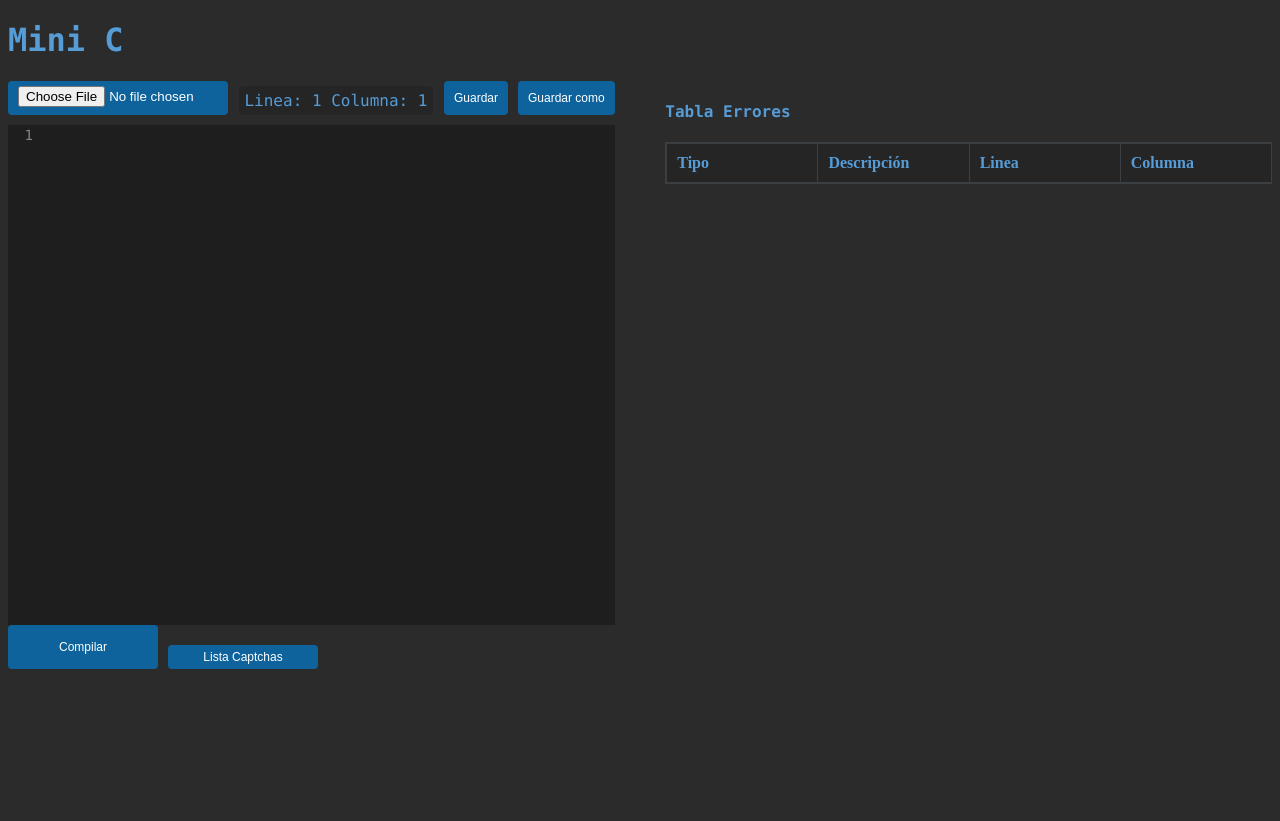
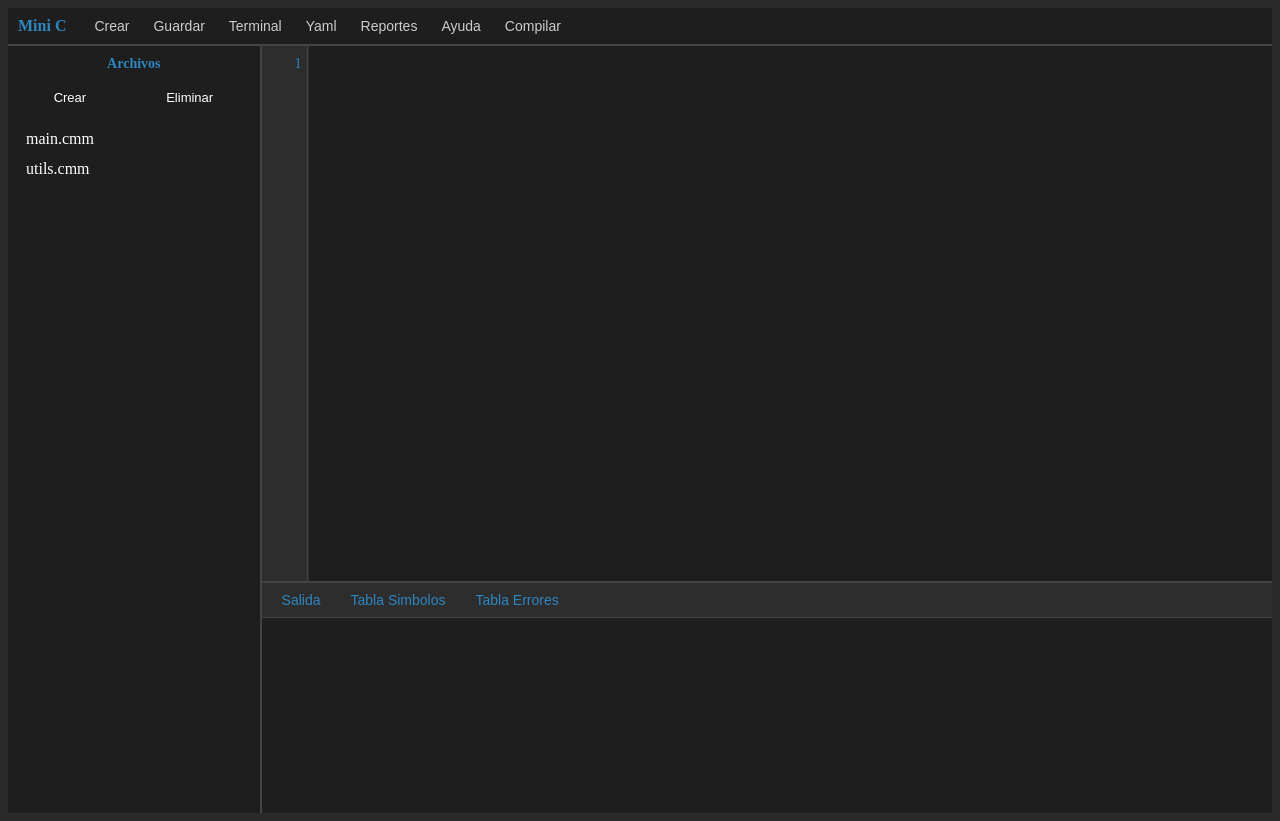
Before and after one commit to Marco131-xel/Mini_C, an Angular app in the folder App_Mini/: page / in a window 1280 px wide. Before the commit the page ends 800 px from the top, so only its background shows below. Built offline with nearby package versions, Linux system fonts and the light colour scheme.

Commit message:
nuevo diseño al editor

```diff
--- a/App_Mini/src/app/ide/ide.component.css
+++ b/App_Mini/src/app/ide/ide.component.css
@@ -1,236 +1,233 @@
-body {
-    background-color: #1e1e1e;
-    color: #d4d4d4;
-    font-family: Consolas, 'Courier New', monospace;
-    margin: 0;
-    padding: 20px;
-  }
+/* GENERAL */
+body, html {
+  margin: 0;
+  padding: 0;
+  height: 100%;
+  font-family: 'Segoe UI', sans-serif;
+  background-color: #1e1e1e;
+  color: #ccc;
+  overflow: hidden;
+}
 
-  h1, h3, h4 {
-    color: #569cd6;
-    font-family: Consolas, 'Courier New', monospace;
-  }
+/* BOTONES GENERALES */
+button {
+  background-color: transparent;
+  color: #ccc;
+  border: none;
+  padding: 4px 8px;
+  margin-right: 8px;
+  cursor: pointer;
+  font-size: 14px;
+}
 
-  /* Contenedor principal dividido en dos secciones (izquierda y derecha) */
-  .main-container {
-    display: flex;
-    justify-content: space-between;
-  }
+button:hover {
+  color: #fff;
+}
 
-  /* Columna izquierda */
-  .left-container {
-    width: 48%;
-    display: flex;
-    flex-direction: column;
-  }
+/* BARRA SUPERIOR */
+.top-bar {
+  display: flex;
+  align-items: center;
+  padding: 6px 10px;
+  background-color: #1e1e1e;
+  border-bottom: 1px solid #444;
+  font-size: 14px;
+}
 
-  /* Botones de inicio */
-  .file-buttons {
-    display: flex;
-    justify-content: space-between;
-    margin-bottom: 10px;
-  }
+.top-bar h2 {
+  margin: 0 20px 0 0;
+  font-size: 16px;
+  color: #2e86c1;
+}
 
-  .file-buttons input[type="file"] {
-    background-color: #0e639c;
-    color: white;
-    border: none;
-    padding: 5px 10px;
-    border-radius: 4px;
-    cursor: pointer;
-    transition: background-color 0.2s ease-in-out;
-    width: auto;
-    max-width: 200px;
-  }
+/* CONTENEDOR PRINCIPAL */
+.main-wrapper {
+  display: flex;
+  height: calc(100vh - 32px); /* Altura ajustada de la barra superior */
+}
 
-  .file-buttons input[type="file"]:hover {
-    background-color: #1177bb;
-  }
+/* PANEL IZQUIERDO */
+.left-panel {
+  width: 20%;
 
-  .save-buttons {
-    display: flex;
-    gap: 10px;
-  }
+  background-color: #1e1e1e;
+  padding: 10px;
+  box-sizing: border-box;
+  border-right: 1px solid #444;
+  border-top: 1px solid #444;
+}
 
-  .save-buttons button {
-    background-color: #0e639c;
-    color: white;
-    border: none;
-    padding: 5px 10px;
-    border-radius: 4px;
-    font-size: 12px;
-    cursor: pointer;
-    transition: background-color 0.2s ease-in-out;
-    width: auto;
-    max-width: 100px;
-  }
+.left-panel h3 {
+  margin-top: 0;
+  color: #2e86c1;
+  font-size: 14px;
+  text-align: center;
+}
 
-  .save-buttons button:hover {
-    background-color: #1177bb;
-  }
+.left-panel button {
+  width: 100%;
+  margin-bottom: 5px;
+  background-color: #2d2d2d;
+  border-radius: 4px;
+}
 
-  .editor-container {
-    position: relative;
-    display: flex;
-    height: 500px;
-    overflow: hidden;
-  }
+.left-panel button:hover {
+  background-color: #3a3a3a;
+}
 
-  .line-counter {
-    width: 25px;
-    background-color: #1e1e1e;
-    color: #858585;
-    text-align: right;
-    padding-right: 10px;
-    font-family: Consolas, 'Courier New', monospace;
-    font-size: 14px;
-    line-height: 1.5em;
-    overflow: hidden;
-    user-select: none;
-    position: absolute;
-    left: 0;
-    top: 0;
-    bottom: 0;
-    z-index: 1;
-  }
+.left-panel ul {
+  list-style: none;
+  padding-left: 0;
+  margin-top: 10px;
+  max-height: 80%;
+  overflow-y: auto;
+}
 
-  textarea {
-    flex: 1;
-    font-family: Consolas, 'Courier New', monospace;
-    font-size: 14px;
-    line-height: 1.5em;
-    background-color: #1e1e1e;
-    color: #d4d4d4;
-    caret-color: white;
-    padding-left: 50px;
-    border: none;
-    outline: none;
-    resize: none;
-    overflow: auto;
-    white-space: pre;
-    box-sizing: border-box;
-  }
+.left-panel li {
+  color: white;
+  padding: 6px 8px;
+  cursor: pointer;
+  border-radius: 4px;
+}
 
-  /* Botones de compilación */
-  .compile-buttons {
-    display: flex;
-    flex-direction: row;
-    gap: 10px;
-  }
+.left-panel li:hover {
+  background-color: #3a3a3a;
+}
 
-  .compile-buttons button {
-    flex: 1;
-    background-color: #0e639c;
-    color: white;
-    border: none;
-    padding: 5px 10px;
-    border-radius: 4px;
-    font-size: 12px;
-    cursor: pointer;
-    transition: background-color 0.2s ease-in-out;
-    width: auto;
-    max-width: 150px;
-  }
+.file-buttons {
+  display: flex;
+  gap: 8px;
+  margin-bottom: 10px;
+}
 
-  .compile-buttons button:hover {
-    background-color: #1177bb;
-  }
+.file-buttons button {
+  background-color: transparent;
+  color: white;
+  padding: 4px 10px;
+  border: none;
+  border-radius: 4px;
+  font-size: 13px;
+  cursor: pointer;
+}
 
-  /* Columna derecha */
-  .right-container {
-    width: 48%;
-  }
+.file-buttons button:hover {
+  background-color: #333;
+  color: white;
+}
 
-  /* Tablas */
-  table {
-    width: 100%;
-    border-collapse: collapse;
-    margin: 20px 0;
-  }
 
-  table, th, td {
-    border: 1px solid #3c3f41;
-  }
+/* CONTENEDOR DEL EDITOR Y TERMINAL */
+.container {
+  width: 80%;
+  display: flex;
+  flex-direction: column;
+  border-left: 1px solid #444;
+  border-top: 1px solid #444;
+}
 
-  th, td {
-    padding: 10px;
-    text-align: left;
-  }
+/* EDITOR */
+.editor-container {
+  flex: 1;
+  display: flex;
+  background-color: #1e1e1e;
+  position: relative;
+  border-bottom: 1px solid #444;
+}
 
-  thead {
-    background-color: #252526;
-  }
+.line-counter {
+  width: 40px;
+  background-color: #2d2d2d;
+  color: #2e86c1;
+  text-align: right;
+  padding-right: 5px;
+  padding-top: 10px;
+  font-size: 14px;
+  border-right: 1px solid #444;
+}
 
-  tbody tr:nth-child(even) {
-    background-color: #1e1e1e;
-  }
+textarea {
+  flex: 1;
+  background-color: #1e1e1e;
+  color: #ffffff;
+  border: none;
+  padding: 10px;
+  font-size: 14px;
+  resize: none;
+  height: 100%;
+  box-sizing: border-box;
+  outline: none;
+  border-left: 1px solid #2d2d2d;
+}
 
-  tbody tr:nth-child(odd) {
-    background-color: #2d2d30;
-  }
+textarea:focus {
+  outline: none;
+  border-left: 2px solid #858585;
+}
 
-  #errorTable th {
-    color:  #569cd6;
-  }
+/* TERMINAL */
+.terminal-container {
+  background-color: #1e1e1e;
+  height: 30%; /* Más altura */
+  max-height: 30%;
+  min-height: 150px;
+  border-top: 1px solid #444;
+  display: flex;
+  flex-direction: column;
+}
 
-  #errorTable td {
-    color: #d4d4d4;
-  }
+.terminal-tabs {
+  background-color: #2d2d2d;
+  display: flex;
+  padding: 5px 10px;
+  border-bottom: 1px solid #444;
+}
 
-  #errorTable {
-    width: 100%;
-    border-collapse: collapse;
-  }
+.terminal-tabs button {
+  background-color: transparent;
+  color: #2e86c1;
+  padding: 4px 10px;
+  margin-right: 10px;
+}
 
-  #errorTable thead {
-    background-color: #252526;
-    position: sticky;
-    top: 0;
-    z-index: 1;
-  }
+.terminal-tabs button:hover {
+  color: white;
+}
 
-  #errorTable tbody {
-    display: block;
-    max-height: 300px;
-    overflow-y: auto;
-  }
+.terminal-output {
+  flex: 1;
+  overflow-y: auto;
+}
 
-  #errorTable thead, #errorTable tbody tr {
-    display: table;
-    width: 100%;
-    table-layout: fixed;
-  }
+.terminal-output pre {
+  margin: 0;
+  padding: 10px;
+  color: #c5c5c5;
+  font-family: monospace;
+  font-size: 13px;
+}
 
-  /* Boton de lista Captchas */
-  #lista {
-    background-color: #0e639c;
-    color: white;
-    border: none;
-    padding: 5px 10px;
-    margin-top: 20px;
-    border-radius: 4px;
-    font-size: 12px;
-    cursor: pointer;
-    width: auto;
-    max-width: 150px;
-  }
+/* Tabla Errores */
+.tabla-errores {
+  width: 100%;
+  border-collapse: collapse;
+  background-color: #1e1e1e;
+  color: #ddd;
+  font-size: 14px;
+  margin-top: 10px;
+}
 
-  #lista:hover {
-    background-color: #1177bb;
-  }
+.tabla-errores th,
+.tabla-errores td {
+  padding: 8px 12px;
+  border: 1px solid #444;
+  text-align: left;
+}
 
-  pre {
-    color: #d4d4d4;
-  }
+.tabla-errores thead {
+  background-color: #2d2d2d;
+  color: #ffffff;
+}
 
-  .cursor-info {
-    color: #569cd6;
-    font-family: Consolas, 'Courier New', monospace;
-    margin-top: 5px;
-    align-self: flex-start;
-    display: flex;
-    justify-content: flex-start;
-    padding: 5px;
-    background-color: #252526;
-    border-radius: 4px;
-  }
+.tabla-errores tr:hover {
+  background-color: #292929;
+}
--- a/App_Mini/src/app/ide/ide.component.html
+++ b/App_Mini/src/app/ide/ide.component.html
@@ -1,58 +1,74 @@
-<h1>Mini C</h1>
+<!-- ENCABEZADO SUPERIOR -->
+<div class="top-bar">
+  <h2>Mini C</h2>
+  <button (click)="createFile()">Crear</button>
+  <button (click)="saveCode()">Guardar</button>
+  <button (click)="toggleTerminal()">Terminal</button>
+  <button (click)="showYaml()">Yaml</button>
+  <button (click)="showReports()">Reportes</button>
+  <button (click)="showHelp()">Ayuda</button>
+  <button (click)="compileCode()">Compilar</button>
+</div>
 
-<div class="main-container">
-    <!-- Columna izquierda-->
-    <div class="left-container">
-        <!-- Botones de inicio-->
+<!-- CONTENEDOR PRINCIPAL -->
+<div class="main-wrapper">
+  <div class="left-panel">
+    <div class="file-bar">
+      <h3>Archivos</h3>
       <div class="file-buttons">
-            <input type="file" (change)="onFileChange($event)" accept=".cmm">
-            <div class="cursor-info">
-                Linea: {{currentLine}}  Columna: {{currentColumn}}
-            </div>
-            <div class="save-buttons">
-                <button (click)="saveCode()">Guardar</button>
-                <button (click)="saveCodeAs()">Guardar como</button>
+        <button>Crear</button>
+        <button>Eliminar</button>
       </div>
     </div>
-        <!-- Mi editor-->
+    <ul>
+      <li *ngFor="let archivo of archivos" (click)="abrirArchivo(archivo)">
+        {{ archivo.nombre }}
+      </li>
+    </ul>
+  </div>
+  <div class="container">
+    <!-- EDITOR -->
     <div class="editor-container">
       <div #lineCounter class="line-counter"></div>
-            <textarea #codeEditor [(ngModel)]="codeContent" (input)="updateLineCounter()" (click)="updateCursorPosition()"
-            (keydown)="updateCursorPosition()" (keyup)="updateCursorPosition()" spellcheck="false"></textarea>
-        </div>
-        <!-- Botones de compilacion -->
-        <div class="compile-buttons">
-            <button (click)="compileCode()">Compilar</button>
-            <button id="lista" (click)="listCaptchas()">Lista Captchas</button>
-        </div>
+      <textarea #codeEditor [(ngModel)]="codeContent" (input)="updateLineCounter()"
+        (click)="updateCursorPosition()" (keydown)="updateCursorPosition()" (keyup)="updateCursorPosition()"
+        spellcheck="false">
+      </textarea>
     </div>
 
-    <!-- Columna de derecha-->
-    <div class="right-container">
-        <!-- Tabla de Errores -->
-        <h4>Tabla Errores</h4>
-        <table border="1" id="errorTable">
+    <!-- TERMINAL -->
+    <div class="terminal-container" *ngIf="showingTerminal">
+      <div class="terminal-output">
+        <!-- Barra de opciones -->
+         <div class="terminal-tabs">
+          <button (click)="showTab('salida')">Salida</button>
+          <button (click)="showTab('tablaSimbolos')">Tabla Simbolos</button>
+          <button (click)="showTab('errores')">Tabla Errores</button>
+         </div>
+        <!-- Aquí pones tu salida de terminal -->
+         <!-- Contenido: salida -->
+    <pre *ngIf="currentTab === 'salida'">{{ terminalOutput }}</pre>
+
+    <!-- Contenido: tabla de errores -->
+    <table *ngIf="currentTab === 'errores'" class="tabla-errores">
       <thead>
         <tr>
           <th>Tipo</th>
           <th>Descripción</th>
-                    <th>Linea</th>
+          <th>Línea</th>
           <th>Columna</th>
         </tr>
       </thead>
       <tbody>
         <tr *ngFor="let error of errores">
-                    <td>{{error.tipo}}</td>
-                    <td>{{error.desc}}</td>
-                    <td>{{error.linea}}</td>
-                    <td>{{error.columna}}</td>
+          <td>{{ error.tipo }}</td>
+          <td>{{ error.descripcion }}</td>
+          <td>{{ error.fila }}</td>
+          <td>{{ error.columna }}</td>
         </tr>
       </tbody>
     </table>
-
-        <div *ngIf="respuesta">
-            <h3>Respuesta: </h3>
-            <pre>{{ respuesta }}</pre>
       </div>
     </div>
   </div>
+</div>
--- a/App_Mini/src/app/ide/ide.component.ts
+++ b/App_Mini/src/app/ide/ide.component.ts
@@ -1,7 +1,7 @@
 import { Component, ElementRef, ViewChild, AfterViewInit, ChangeDetectorRef } from '@angular/core';
 import { FormsModule } from '@angular/forms';
 import { CommonModule } from '@angular/common';
-import { Errores } from '../errores';
+import  Errores from '../interprete/excepciones/Errores';
 import { Router } from '@angular/router';
 import { InterpreteService } from '../interprete/interprete.service';
 
@@ -22,6 +22,14 @@ export class IdeComponent {
   errores: Errores[] = [];
   currentLine: number = 1;
   currentColumn: number = 1;
+
+  showingTerminal: boolean = true;
+  terminalOutput: string = '';
+  currentTab:string = "salida"
+  archivos = [
+    { nombre: 'main.cmm' },
+    { nombre: 'utils.cmm' },
+  ];
 
   constructor(private cdr: ChangeDetectorRef, private router: Router, private interpreteService: InterpreteService) {}
 
@@ -120,16 +128,33 @@ export class IdeComponent {
   compileCode() {
     if (this.codeContent.trim()) {
       try {
-        this.respuesta = this.interpreteService.ejecutarCodigo(this.codeContent);
-        this.errores = [];
-        console.log("Salida del Interprete: ", this.respuesta);
+        const resultado = this.interpreteService.ejecutarCodigo(this.codeContent);
+        this.terminalOutput = resultado.salida;
+        this.errores = resultado.errores;
+
+        console.log("Salida:", resultado.salida);
+        console.log("Errores:", resultado.errores);
+
+        // Asegurarse de que la terminal esté visible
+        this.showingTerminal = true;
+
+        // Elegir la pestaña según si hay errores o no
+        if (this.errores && this.errores.length > 0) {
+          this.showTab('errores');
+        } else {
+          this.terminalOutput = "run:\n" + resultado.salida;
+          this.showTab('salida');
+        }
       } catch (e) {
-          this.respuesta = "Error al ejecutar el codigo";
-          console.error(e);
+        this.terminalOutput = "Error al ejecutar el código";
+        this.showingTerminal = true;
+        this.showTab('salida');
+        console.error(e);
       }
     } else {
-      this.respuesta = "No hay codigo para ejecutar";
-      console.error(this.respuesta);
+      this.terminalOutput = "No hay código para ejecutar";
+      this.showingTerminal = true;
+      this.showTab('salida');
     }
   }
 
@@ -137,4 +162,35 @@ export class IdeComponent {
     console.log('Mostrar lista de captchas');
     this.router.navigate(['/lista-captchas']);
   }
+
+  toggleTerminal() {
+    this.showingTerminal = !this.showingTerminal;
+  }
+
+  createFile() {
+    this.codeContent = '';
+    this.terminalOutput = 'Nuevo archivo creado.';
+  }
+
+  showYaml() {
+    this.terminalOutput = 'Mostrando YAML...';
+  }
+
+  showReports() {
+    this.terminalOutput = 'Mostrando reportes...';
+  }
+
+  showHelp() {
+    this.terminalOutput = 'Ayuda del sistema...';
+  }
+
+  showTab(tab: string) {
+    this.currentTab = tab;
+  }
+
+  abrirArchivo(archivo: any) {
+    // Lógica para abrir archivo
+    this.codeContent = '// contenido de ' + archivo.nombre;
+    this.terminalOutput = `Archivo ${archivo.nombre} abierto.`;
+  }
 }
--- a/App_Mini/src/app/interprete/Interpretar.ts
+++ b/App_Mini/src/app/interprete/Interpretar.ts
@@ -9,8 +9,10 @@ var AstDot: string
 
 export class Interpretar {
 
-    public ejecutar(entrada: string): string {
+    public ejecutar(entrada: string): { salida: string, errores: Errores[] } {
         let salida = "";
+        let errores: Errores[] = [];
+
         try {
             AstDot = ""
             let ast = new Arbol(parser.parse(entrada))
@@ -23,6 +25,9 @@ export class Interpretar {
                 console.log(i)
                 var resultado = i.interpretar(ast, tabla)
                 console.log(resultado)
+                if (resultado instanceof Errores) {
+                    ast.addError(resultado)
+                }
             }
 
             for (let i of ast.getInstrucciones()) {
@@ -30,12 +35,13 @@ export class Interpretar {
                     continue
                 }
             }
+            errores = ast.getErrores()
             salida = ast.getConsola()
         } catch (err: any) {
             console.log(err)
             salida = "Error: " + err.message
         }
-        return salida
+        return {salida, errores}
     }
 
     public ast(req: Request, res: Response) {
--- a/App_Mini/src/app/interprete/ast/Arbol.ts
+++ b/App_Mini/src/app/interprete/ast/Arbol.ts
@@ -46,4 +46,12 @@ export default class Arbol {
     public getErrores(): any {
         return this.errores
     }
+
+    public setErrores(errores: Array<Errores>): void {
+        this.errores = errores;
+    }
+
+    public addError(error: Errores): void {
+        this.errores.push(error);
+    }
 }
--- a/App_Mini/src/app/interprete/interprete.service.ts
+++ b/App_Mini/src/app/interprete/interprete.service.ts
@@ -1,5 +1,6 @@
 import { Injectable } from '@angular/core';
 import { Interpretar } from './Interpretar';
+import Errores from './excepciones/Errores';
 
 @Injectable({
   providedIn: 'root'
@@ -8,7 +9,7 @@ export class InterpreteService {
 
   private interpretar = new Interpretar();
 
-  ejecutarCodigo(codigo: string): string {
+  ejecutarCodigo(codigo: string): {salida: string, errores: Errores[]} {
     return this.interpretar.ejecutar(codigo);
   }
 }
```
Also changed, not shown: App_Mini/src/app/errores.ts (deleted, +0 -7 lines), App_Mini/src/app/interprete/excepciones/Errores.ts (+4 -4 lines). Lines whose indentation alone changed are shown as unchanged.
